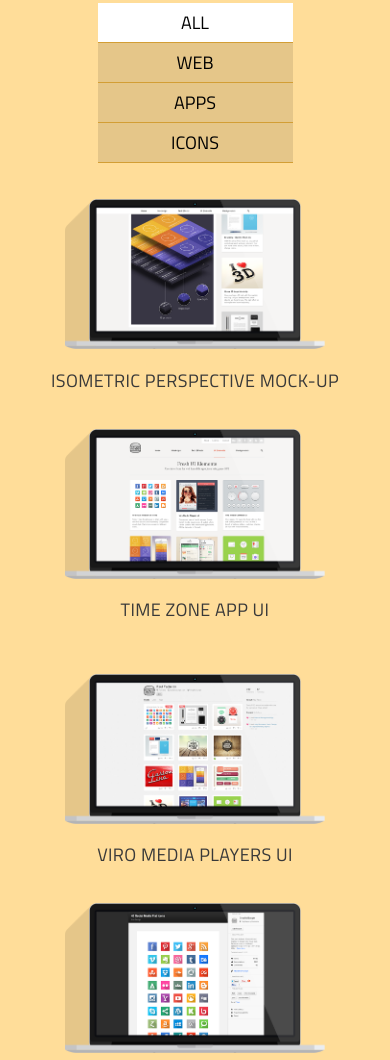
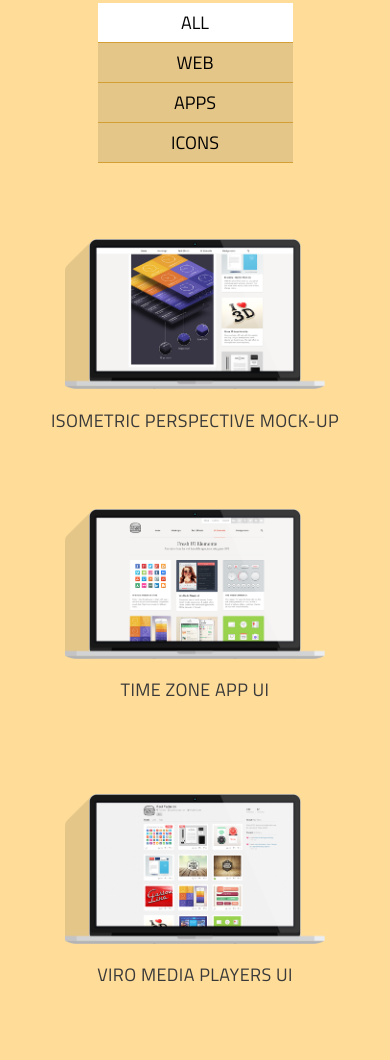
Before and after one commit to krzosdominik/Cuda-SinglePage, a website: page index.html in a window 390 px wide. Shown: the part 5381-6441 px from the top of the page. Drawn offline with Linux system fonts and the light colour scheme.

Commit message:
fix rwd problems

```diff
--- a/scss/elements/_footer.scss
+++ b/scss/elements/_footer.scss
@@ -9,7 +9,7 @@
     justify-content: center;
     align-items: center;
 
-    @media (max-width: 800px) {
+    @media (max-width: 1000px) {
       justify-content: center;
       flex-wrap: wrap;
     }
--- a/scss/elements/_header.scss
+++ b/scss/elements/_header.scss
@@ -4,8 +4,6 @@
   background-color: $welcome-bgColor;
   padding-top: 20px;
   height: 80px;
-
-
 
   .header__flex {
     display: flex;
--- a/scss/elements/_portfolio-projects.scss
+++ b/scss/elements/_portfolio-projects.scss
@@ -53,12 +53,12 @@
   .portfolio__item {
     .portfolio__item--picture img {
       margin-top: 60px;
-      @media (max-width: 1150px) {
+      height: 250px;
+      @media (min-width: 500px) and (max-width: 1150px) {
         margin-top: 20px;
-        height: 250px;
+        height: 200px;
       }
       @media (max-width: 500px) {
-        margin-top: 20px;
         height: 150px;
       }
     }
```
Also changed, not shown: index.html (+8 -4 lines), css/main.css, 1 other file.
